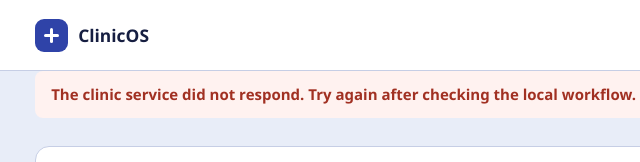
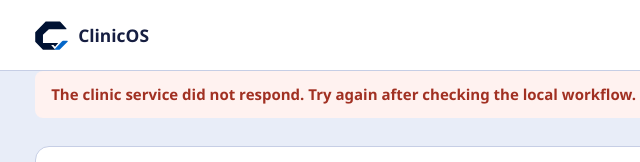
Before and after one commit to moustafa-ash/ClinicOS, a plain HTML site: page staff/index.html in a window 1280 px wide. Shown: the top 162 px of the page, 16-656 px from the left. Drawn offline with Linux system fonts and the light colour scheme; no server answers.

Commit message:
Use the ClinicOS Check-in C logo

```diff
--- a/staff/board.css
+++ b/staff/board.css
@@ -59,9 +59,7 @@ h2 { font-size: clamp(1.4rem, 2.3vw, 2rem); letter-spacing: -.022em; }
 .language { min-inline-size: 70px; text-align: center; }
 .mast { display: flex; align-items: center; justify-content: space-between; gap: 14px; padding-block: 22px; }
 .brand { display: inline-flex; align-items: center; gap: 10px; font-weight: 750; font-size: 1.16rem; }
-.mark { background: var(--accent); display: grid; place-items: center; inline-size: 33px; block-size: 33px; border-radius: 9px; position: relative; }
-.mark::before, .mark::after { content: ""; position: absolute; background: var(--on-accent); border-radius: 2px; inline-size: 15px; block-size: 3px; }
-.mark::after { transform: rotate(90deg); }
+.mark { display: block; flex: none; }
 .chip { display: inline-flex; align-items: center; font-size: .82rem; line-height: 1.35; padding: 5px 10px; border-radius: 999px; background: var(--tint); color: var(--ink); font-weight: 650; }
 .mast-actions, .actions, .section-head, .file-line { display: flex; gap: 10px; align-items: center; flex-wrap: wrap; }
 .section-head, .file-line { justify-content: space-between; }
--- a/staff/index.html
+++ b/staff/index.html
@@ -5,6 +5,7 @@
   <meta name="viewport" content="width=device-width, initial-scale=1">
   <meta name="color-scheme" content="light">
   <title>ClinicOS — Care Board</title>
+  <link rel="icon" type="image/svg+xml" href="/clinicos-mark.svg">
   <link rel="stylesheet" href="/board.css">
   <link rel="stylesheet" href="/staff.css">
   <script defer src="/staff.js"></script>
--- a/staff/staff.js
+++ b/staff/staff.js
@@ -392,7 +392,7 @@ function render(focus) {
   html.dir=lang === "ar" ? "rtl" : "ltr";
   document.querySelector("#skip").textContent=t("skip");
   app.innerHTML = `<header class="top"><div class="shell mast">
-    <div class="brand"><span class="mark" aria-hidden="true"></span><bdi>ClinicOS</bdi></div>
+    <div class="brand"><img class="mark" src="/clinicos-mark.svg" width="33" height="29" alt=""><bdi>ClinicOS</bdi></div>
     <div class="mast-actions">${role ? chip(role)+button("signOut") : ""}
       <button id="language" type="button" class="language" data-action="language" lang="${lang==="ar"?"en":"ar"}">${lang==="ar"?"English":"العربية"}</button>
     </div></div></header><main id="main" tabindex="-1" class="shell">
```
Also changed, not shown: staff/clinicos-mark.svg (added), 1 other file.
